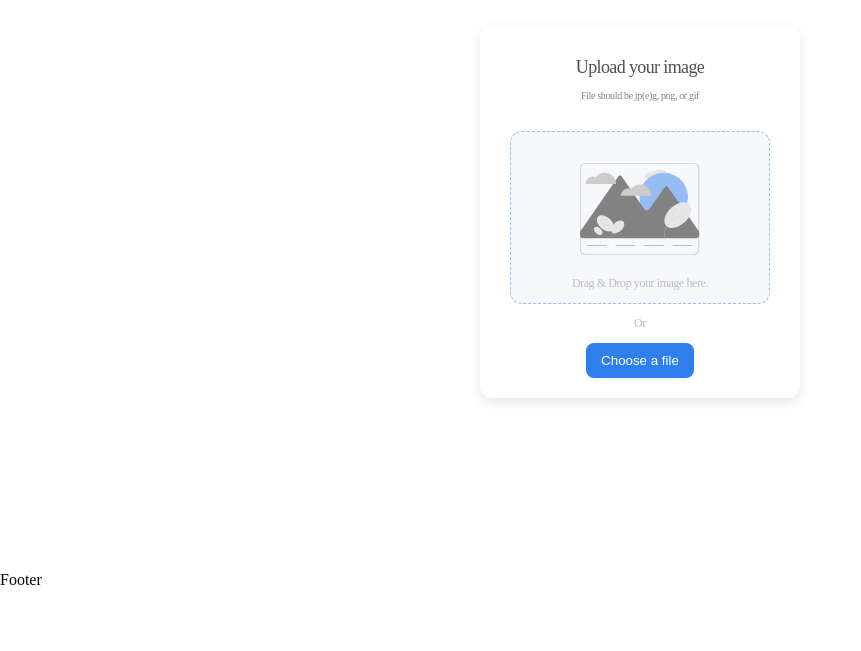
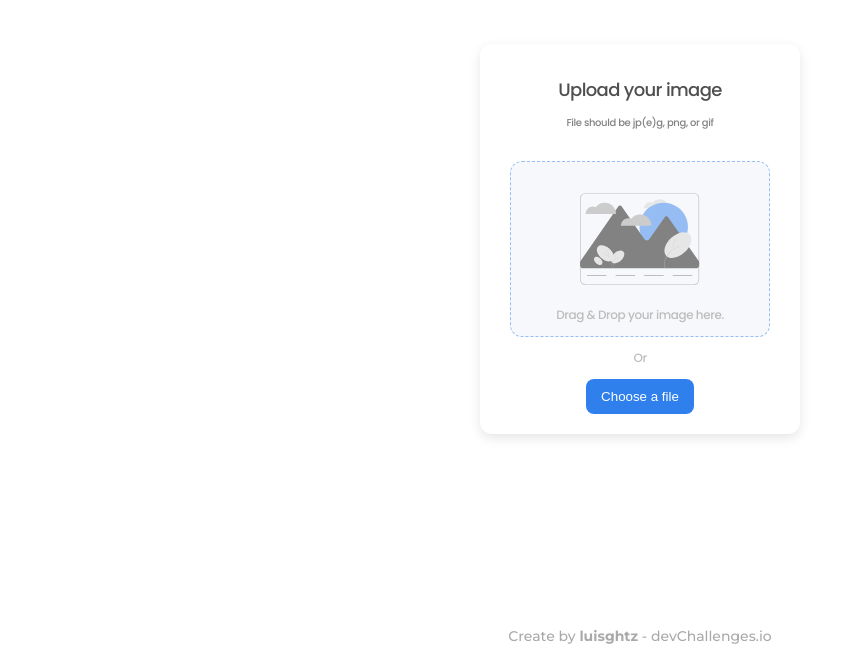
Before and after one commit to LuisGhz/image-uploader-react, a React (Vite) app: page / in a window 1280 px wide. Shown: the part 149-800 px from the top of the page, without its empty margins (0-861 px from the left). Built offline with nearby package versions, Linux system fonts and the light colour scheme.

Commit message:
Create footer and import poppins and motserrat

```diff
--- a/src/App.css
+++ b/src/App.css
@@ -1,6 +1,6 @@
 .image-uploader {
   display: flex;
-  min-height: 90%;
+  min-height: 97%;
   justify-content: center;
   align-items: center;
 }
--- a/src/App.tsx
+++ b/src/App.tsx
@@ -6,6 +6,7 @@ import { useUploadToS3 } from "./hooks/useUploadToS3";
 import { UploadRes } from "./models/UploadRes";
 import { Uploading } from "./components/Uploading";
 import { Uploaded } from "./components/Uploaded";
+import { Footer } from "./components/Footer";
 
 function App() {
   const [viewState, setViewState] = useState<ViewState>("drag");
@@ -34,7 +35,7 @@ function App() {
           {viewState === "uploaded" && <Uploaded fileUrl={uploadResponse.fileUrl!} />}
         </div>
       </main>
-      <footer>Footer</footer>
+      <Footer />
     </>
   );
 }
--- /dev/null
+++ b/src/components/Footer.css
@@ -0,0 +1,13 @@
+.footer {
+  color: #a9a9a9;
+  font-family: Montserrat;
+  font-size: 14px;
+  font-style: normal;
+  font-weight: 500;
+  line-height: normal;
+  text-align: center;
+}
+
+.footer__username {
+  font-weight: 700;
+}
--- /dev/null
+++ b/src/components/Footer.tsx
@@ -0,0 +1,9 @@
+import './Footer.css';
+
+export const Footer = () => {
+  return (
+    <footer className="footer">
+      Create by <span className="footer__username">luisghtz</span> - devChallenges.io
+    </footer>
+  );
+}
--- a/src/index.css
+++ b/src/index.css
@@ -1,3 +1,5 @@
+@import url('https://fonts.googleapis.com/css2?family=Montserrat:wght@500;700&family=Poppins:wght@500&display=swap');
+
 html, body {
   height: 100%;
   margin: 0;
```
